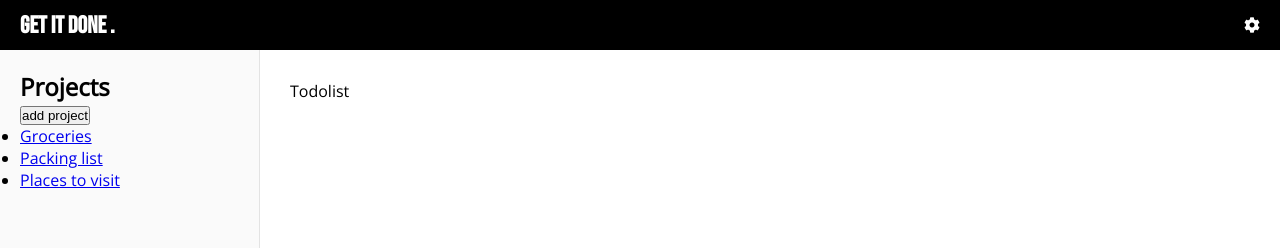
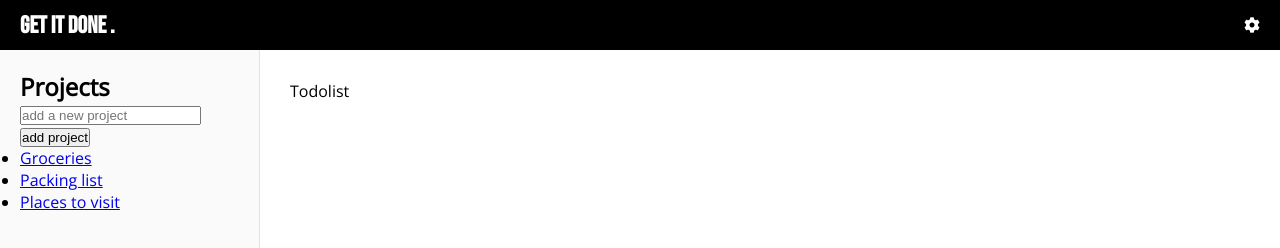
Before and after one commit to romainnm/todolist, a website built with webpack: page dist/index.html in a window 1280 px wide. Shown: the top 248 px of the page. Built offline with nearby package versions, Linux system fonts and the light colour scheme.

Commit message:
change add project button to a form

```diff
--- a/dist/index.html
+++ b/dist/index.html
@@ -20,7 +20,10 @@
         </nav>
         <div id="sidebar">
             <h2>Projects</h2>
-            <button class="add-project">add project</button>
+            <form class="add-project">
+                <input class="add-project__input" type="text" placeholder="add a new project" />
+                <input type="submit" value="add project" />
+            </form>
             <ul class="projects">
                 <li><a href="javascript:void(0)">Groceries</a></li>
                 <li><a href="javascript:void(0)">Packing list</a></li>
```
